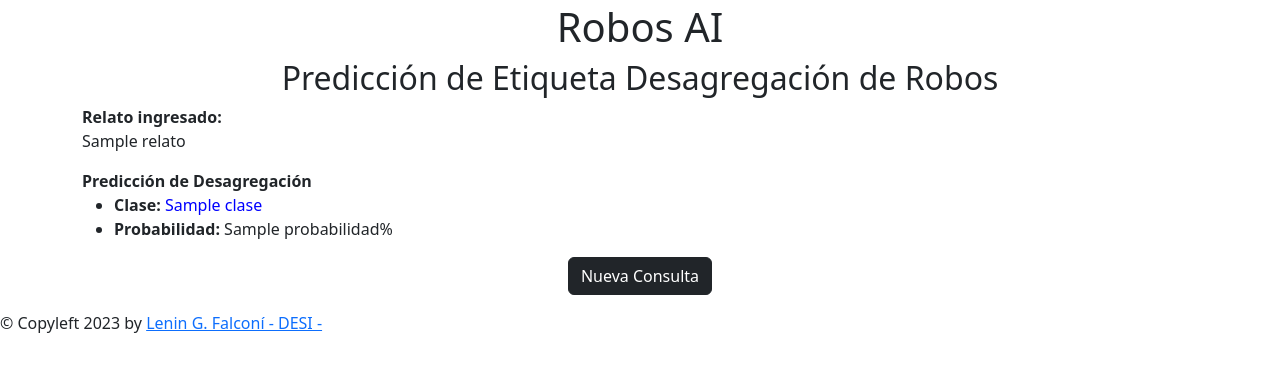
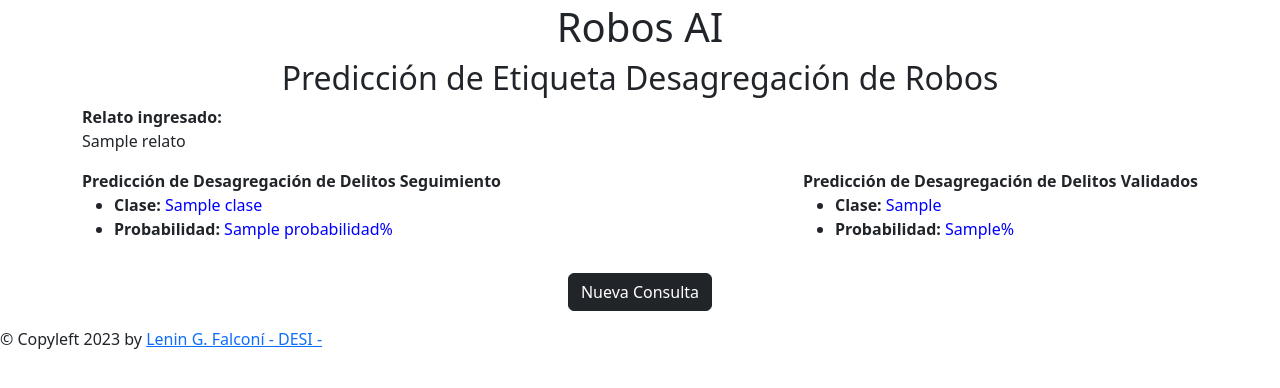
Before and after one commit to LeninGF/flask_predict_robbery_types, a Flask app: template flask_app/templates/prediction.html in a window 1280 px wide. Shown: the part 103-491 px from the top of the page. Run offline with Flask 3, Linux system fonts and the light colour scheme; the template is opened without the code that fills it: most values are stand-ins (such as "Sample title", 1, 10 or a date in 2020); parts of the project's set-up code (start-up, migrations or seed data) failed here and were passed over.

Commit message:
improving display

```diff
--- a/flask_app/templates/prediction.html
+++ b/flask_app/templates/prediction.html
@@ -1,20 +1,31 @@
 {% extends 'template.html' %}
 {% block title %}Predicción Delitos Seguimiento{% endblock %}
 {% block content %}
+<div class="container">
     <h1 class="text-center">Robos AI</h1>
     <h2 class="text-center">Predicción de Etiqueta Desagregación de Robos</h2>
-    <div class="container">
+    <div>
         <label for=""><b>Relato ingresado:</b></label>
         <p>{{relato}}</p>
     </div>
-    <div class="container">
-        <label for=""><strong>Predicción de Desagregación</strong></label>
-        <ul>
-        <li><b>Clase: </b><span style="color: blue;">{{clase}}</span></li>
-        <li><b>Probabilidad: </b><span style="blue">{{probabilidad}}%</span></li>
-        </ul>
+    <div style="display: flex; justify-content: space-between;">
+        <div>
+            <label for=""><strong>Predicción de Desagregación de Delitos Seguimiento</strong></label>
+            <ul>
+            <li><b>Clase: </b><span style="color: blue;">{{clase}}</span></li>
+            <li><b>Probabilidad: </b><span style="color: blue;">{{probabilidad}}%</span></li>
+            </ul>
+        </div>
+        <div>
+            <label for=""><strong>Predicción de Desagregación de Delitos Validados</strong></label>
+            <ul>
+            <li><b>Clase: </b><span style="color: blue;">{{clase_validados}}</span></li>
+            <li><b>Probabilidad: </b><span style="color: blue;">{{probabilidad_validados}}%</span></li>
+            </ul>
+        </div>
     </div>
     <div class="d-flex justify-content-center m-3">
         <a href="/" class="btn btn-dark">Nueva Consulta</a>
     </div>
+</div>
 {% endblock %}
```
